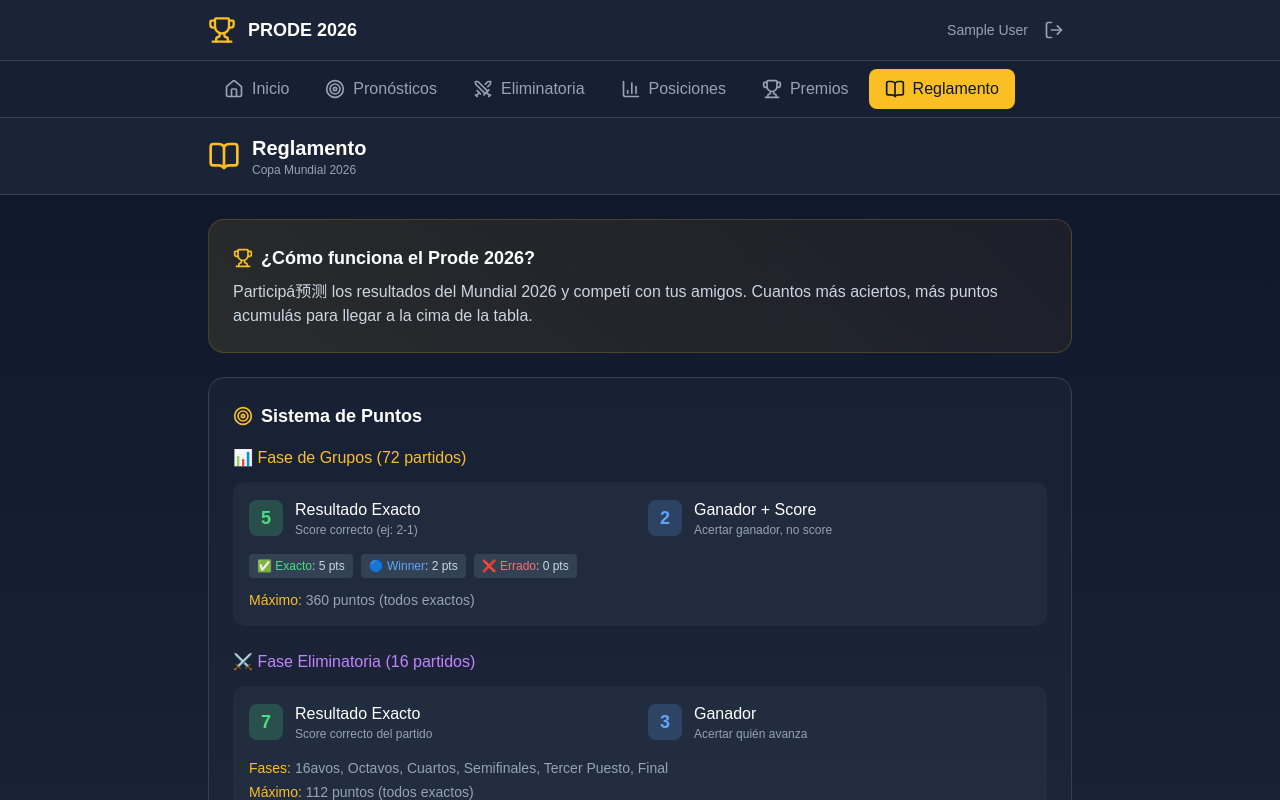
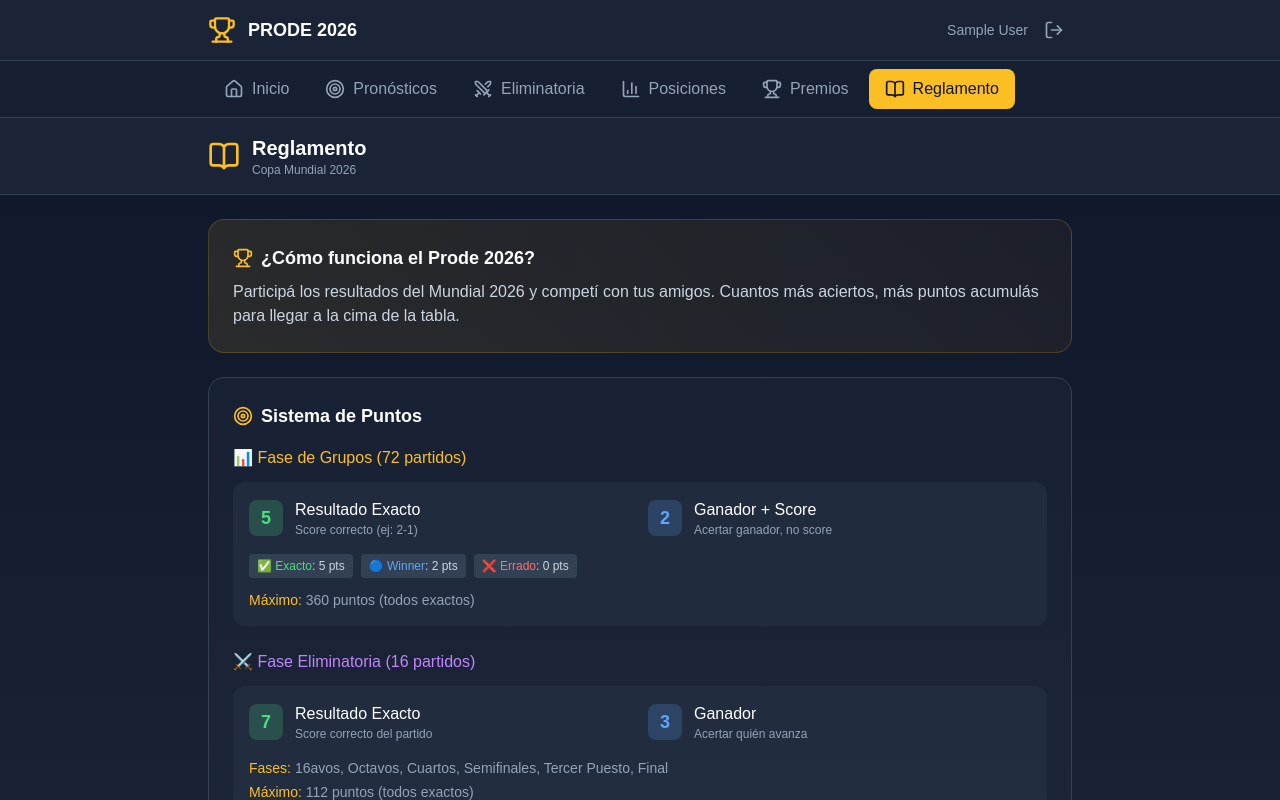
Before and after one commit to wellnahuel/prode26, a Next.js app: page /dashboard/reglamento in a window 1280 px wide. Shown: the top 800 px of the page. Built offline with nearby package versions, Linux system fonts and the light colour scheme; no server answers; the database is empty; sample sign-in values are in the browser's storage.

Commit message:
fix: remove chinese characters from reglamento intro text

```diff
--- a/src/app/dashboard/reglamento/page.tsx
+++ b/src/app/dashboard/reglamento/page.tsx
@@ -28,7 +28,7 @@ export default function ReglamentoPage() {
             ¿Cómo funciona el Prode 2026?
           </h2>
           <p className="text-slate-300">
-            Participá预测 los resultados del Mundial 2026 y competí con tus amigos.
+            Participá los resultados del Mundial 2026 y competí con tus amigos.
             Cuantos más aciertos, más puntos acumulás para llegar a la cima de la tabla.
           </p>
         </div>
```
